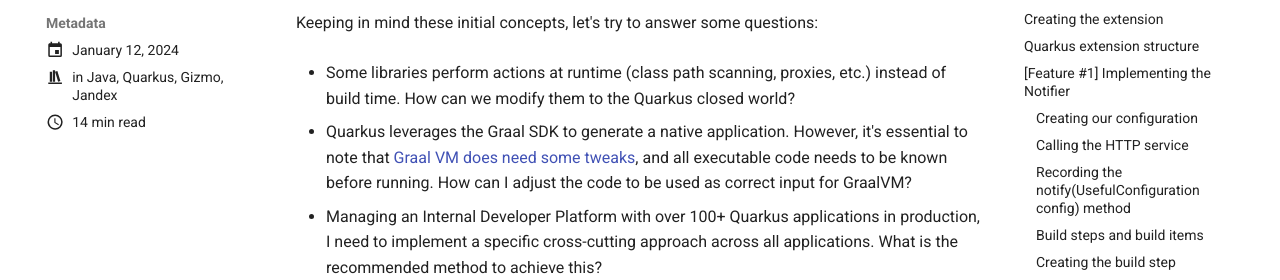
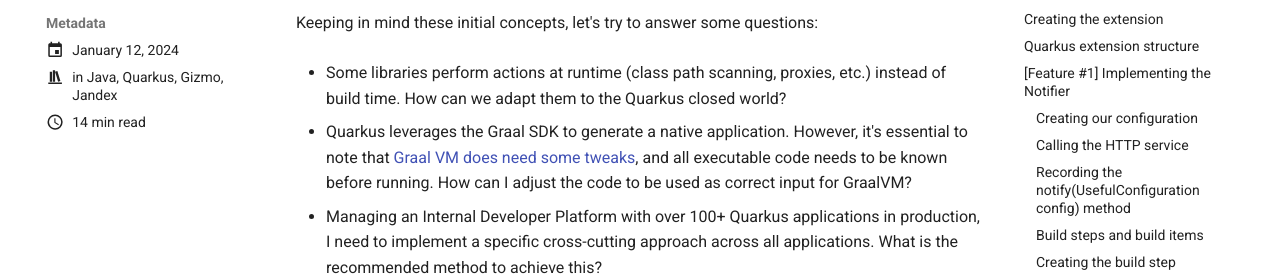
Before and after one commit to mcruzdev/blog, an MkDocs documentation site: the page built from docs/posts/developing-quarkus-extension.md, in a window 1280 px wide and 900 px high, scrolled down 527 px. Shown: the part 197-477 px from the top of the window. Built offline with MkDocs 1.6.1 and Material for MkDocs 9.7.7, drawn with Linux system fonts in a browser that asks for light colours; emoji names are drawn with the system emoji font; comment, search, counter and statistics services are not loaded.

Commit message:
Change modify to adapt

```diff
--- a/docs/posts/developing-quarkus-extension.md
+++ b/docs/posts/developing-quarkus-extension.md
@@ -32,7 +32,7 @@
 
 Keeping in mind these initial concepts, let's try to answer some questions:
 
-- Some libraries perform actions at runtime (class path scanning, proxies, etc.) instead of build time. How can we modify them to the Quarkus closed world?
+- Some libraries perform actions at runtime (class path scanning, proxies, etc.) instead of build time. How can we adapt them to the Quarkus closed world?
 
 - Quarkus leverages the Graal SDK to generate a native application. However, it's essential to note that [Graal VM does need some tweaks](https://pt.quarkus.io/guides/writing-native-applications-tips), and all executable code needs to be known before running. How can I adjust the code to be used as correct input for GraalVM?
 
```
